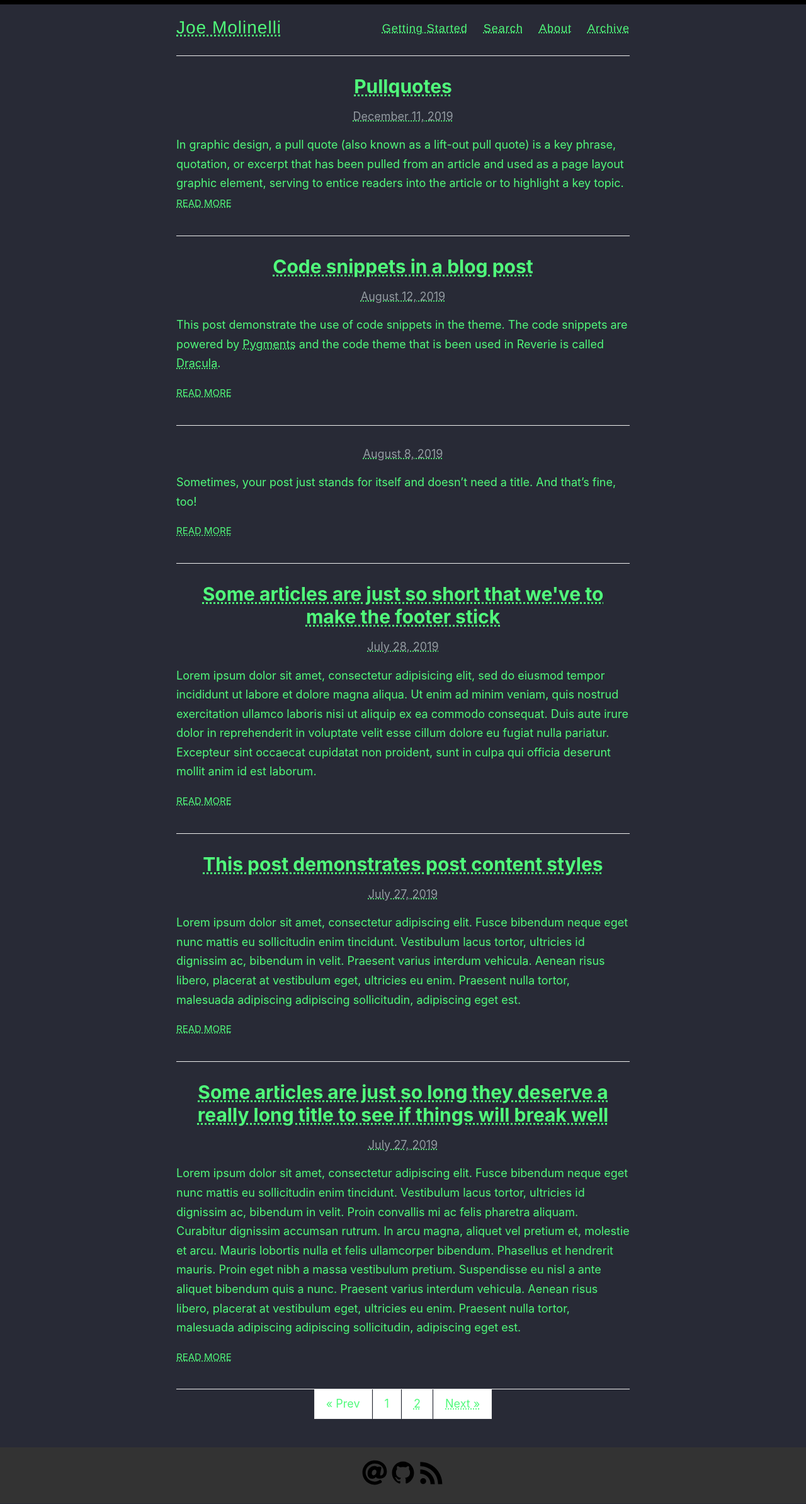
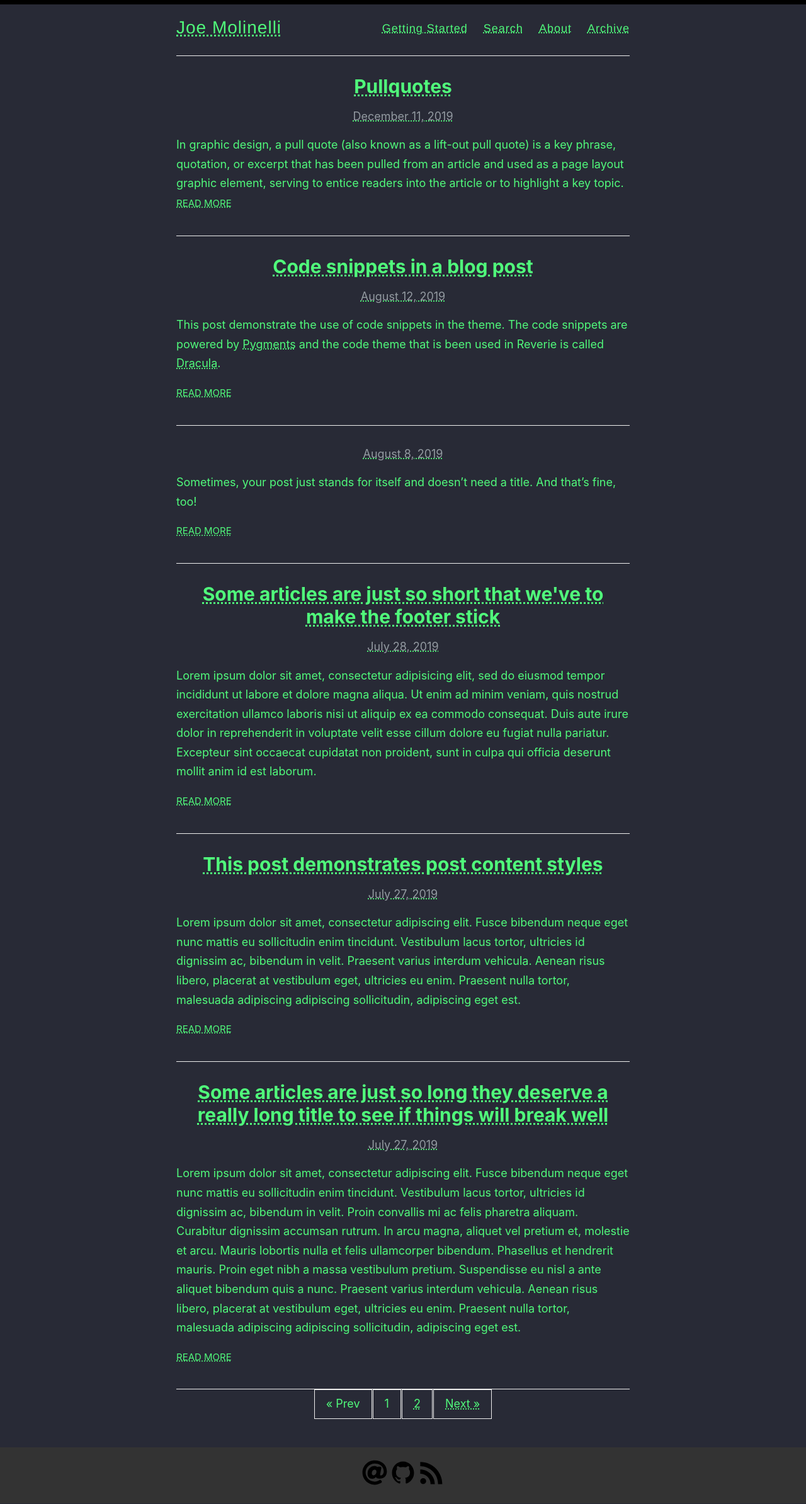
Before and after one commit to jomolin/jomolin.github.io, a Jekyll site: the page built from index.html, in a window 1280 px wide. Shown: the whole page at 63% size. Built offline with Jekyll 4.4.1, drawn with Linux system fonts in a browser that asks for light colours; the list of posts is cut into pages by our own code.

Commit message:
fix button colorsUpdate style.scss

```diff
--- a/assets/style.scss
+++ b/assets/style.scss
@@ -714,7 +714,7 @@
   border: 1px solid #eee;
   margin-left: -2px;
   margin-right: -2px;
-  background-color: #ffffff;
+  background-color: darkerGray;
   display: inline-block;
 }
 
```
